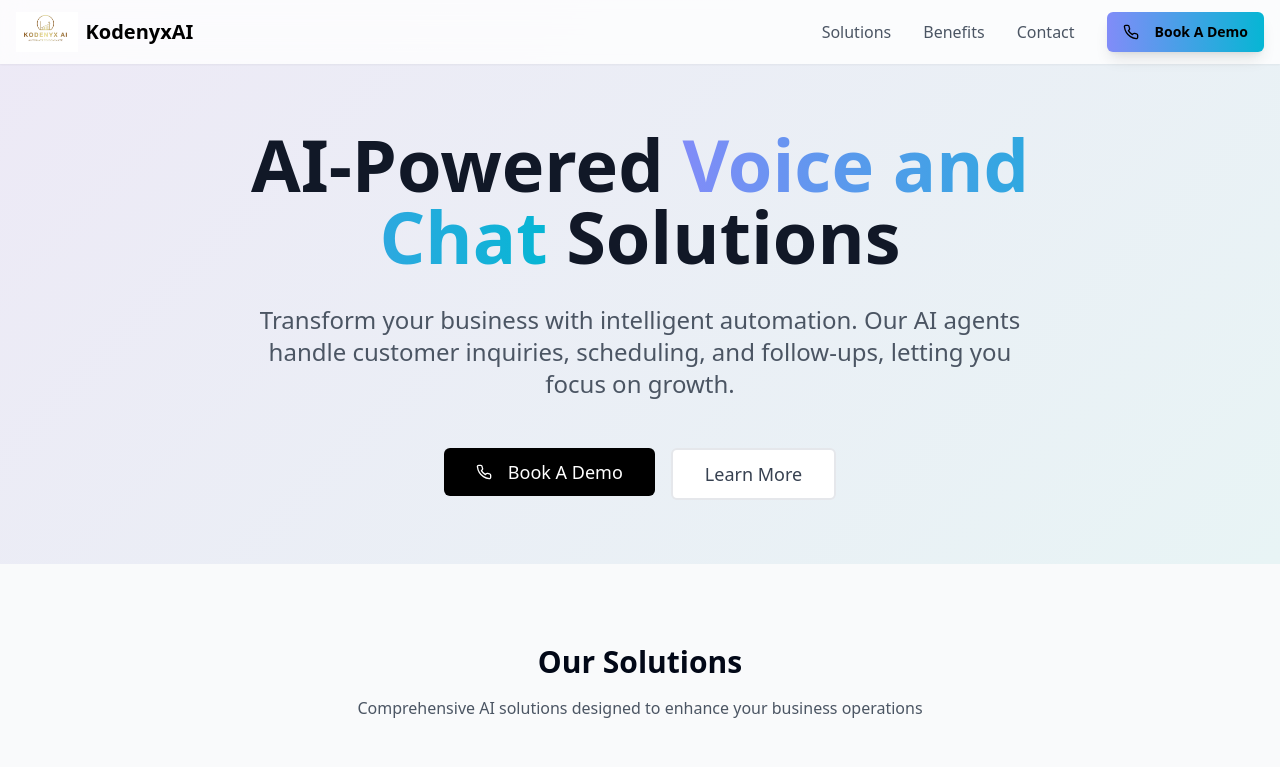
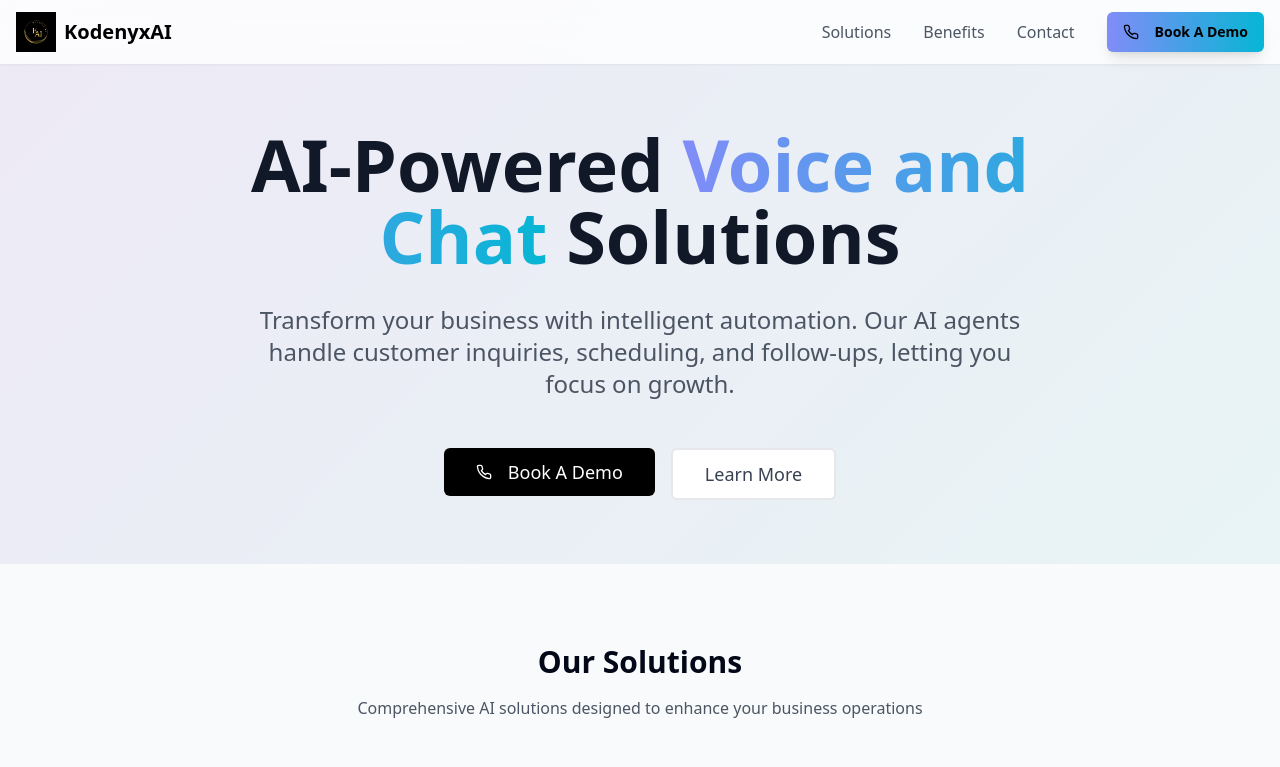
Before and after one commit to Kodenyx/fme-sheri, a React (Vite) app: page / in a window 1280 px wide. Shown: the top 767 px of the page. Built offline with nearby package versions, Linux system fonts and the light colour scheme.

Commit message:
Reverted to edit 74ba461a-8eee-4b47-af27-baafc2d70041: "Add logo to navbar
Incorporate the logo into the Navbar component for improved branding and visual appeal.
[skip gpt_engineer]"

```diff
--- a/src/components/Navbar.tsx
+++ b/src/components/Navbar.tsx
@@ -35,9 +35,9 @@ const Navbar = () => {
       <div className="container mx-auto px-4 h-16 flex items-center justify-between">
         <div className="flex items-center gap-2">
           <img
-            src="/lovable-uploads/636fa0ba-bab6-4ac2-9303-bdc01c9f877f.png"
+            src="/lovable-uploads/a7dfa721-4b28-4fba-b283-e3aea386b100.png"
             alt="KodenyxAI Logo"
-            className="h-10 w-auto"
+            className="h-10 w-10"
           />
           <span className="text-xl font-bold text-black">KodenyxAI</span>
         </div>
```
Also changed, not shown: public/lovable-uploads/636fa0ba-bab6-4ac2-9303-bdc01c9f877f.png (deleted).
